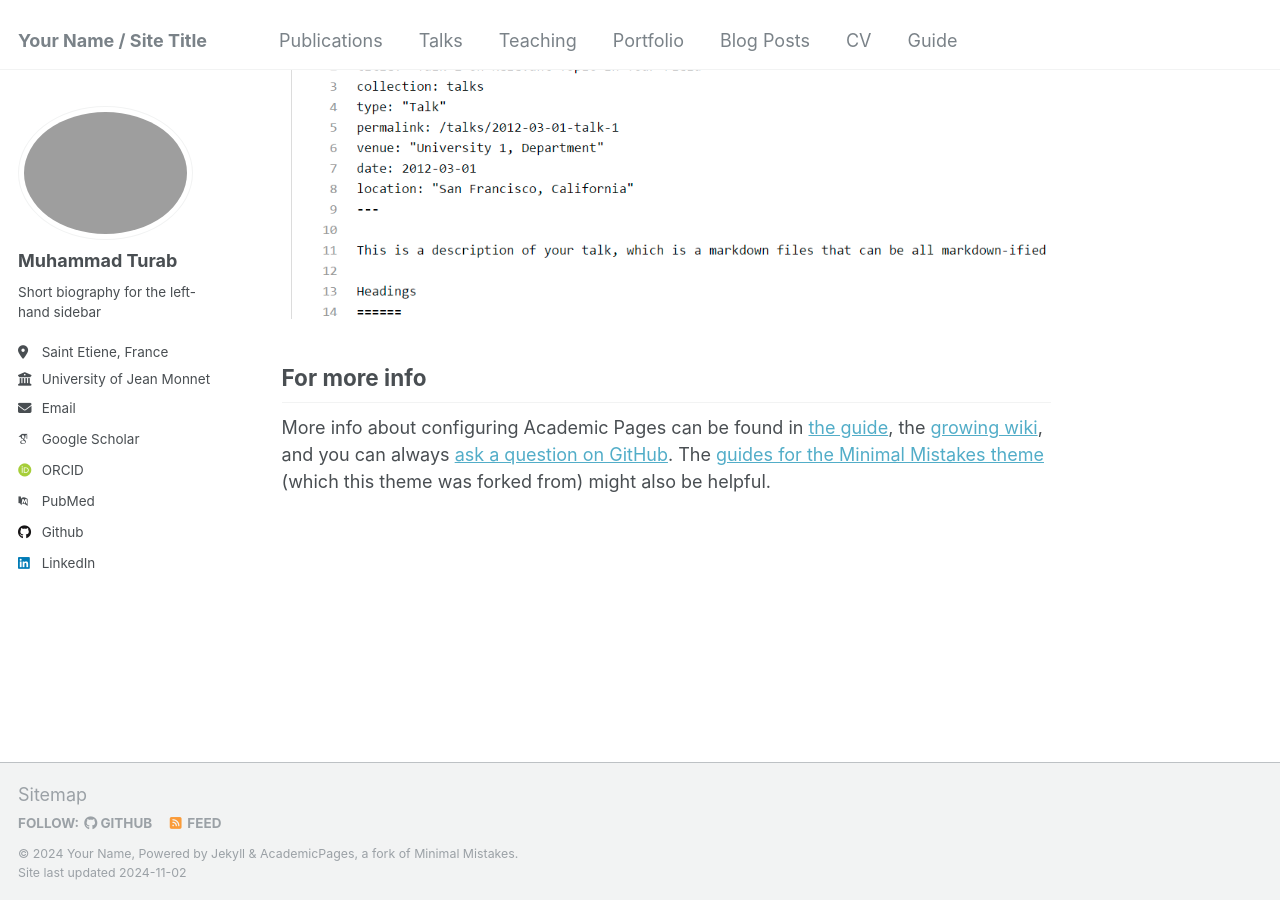
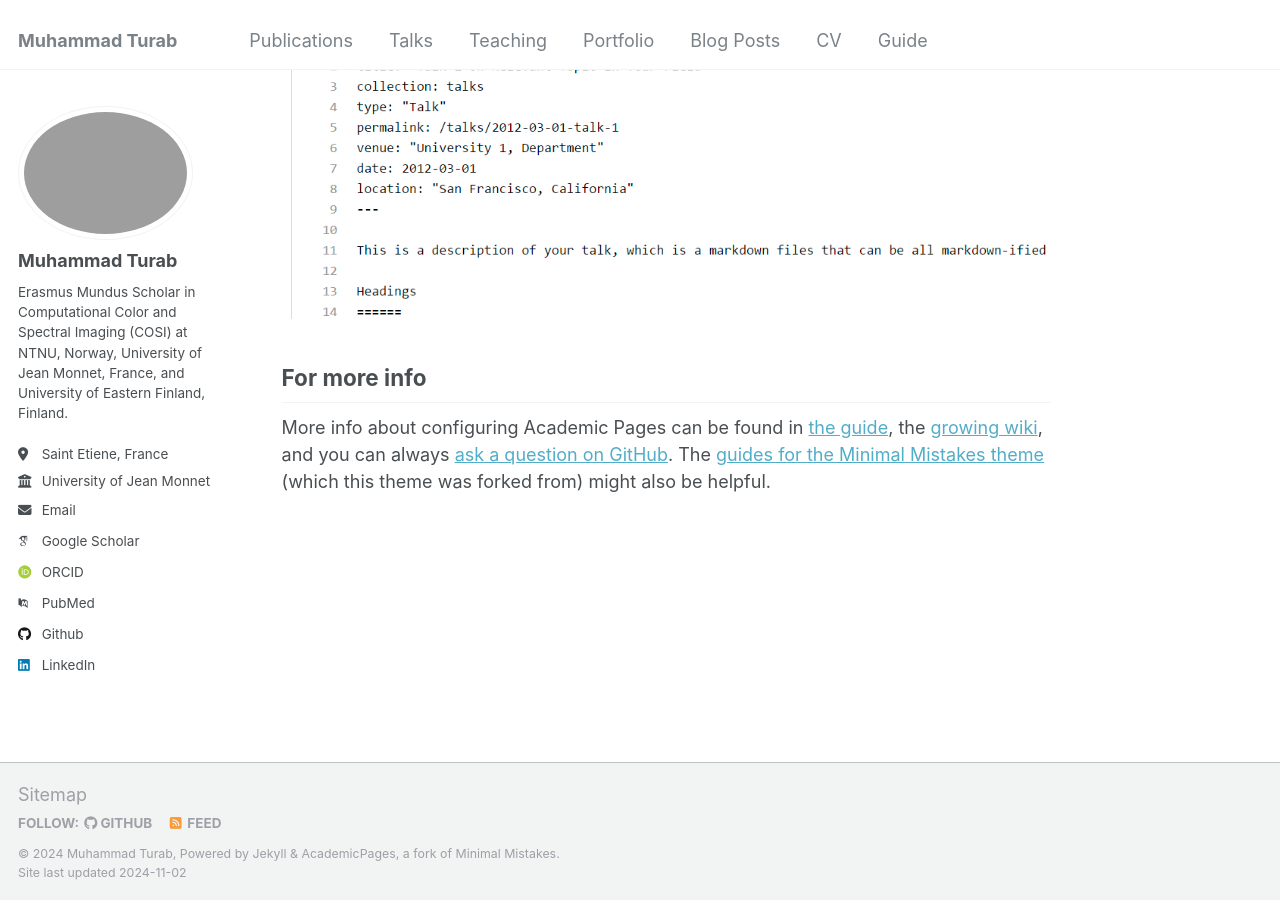
Before and after one commit to turab45/Muhammad-Turab, a Jekyll site: the page built from _pages/about.md, in a window 1280 px wide and 900 px high, scrolled down 2643 px. Built offline with Jekyll 4.4.1, drawn with Linux system fonts in a browser that asks for light colours; some web fonts are replaced.

Commit message:
add details

```diff
--- a/_config.yml
+++ b/_config.yml
@@ -8,13 +8,13 @@
 
 # Basic Site Settings
 locale                   : "en-US"
-title                    : "Your Name / Site Title"
+title                    : "Muhammad Turab"
 title_separator          : "-"
-name                     : &name "Your Name"
-description              : &description "personal description"
+name                     : &name "Muhammad Turab"
+description              : &description "Erasmus Mundus Scholar in Computational Color and Spectral Imaging (COSI) at NTNU, Norway, University of Jean Monnet, France, and University of Eastern Finland, Finland."
 url                      : https://academicpages.github.io # the base hostname & protocol for your site e.g. "https://mmistakes.github.io"
 baseurl                  : "" # the subpath of your site, e.g. "/blog"
-repository               : "academicpages/academicpages.github.io"
+repository               : "turab45/turab45.github.io"
 
 # Site Author - The following control what appear as part of the author content on the side bar.
 #               If a field is blank the icon and link will not appear, otherwise it will be shown.
@@ -24,7 +24,7 @@ author:
   avatar           : "profile-pic.png"
   name             : "Muhammad Turab"
   pronouns         : # example: "she/her"
-  bio              : "Short biography for the left-hand sidebar"
+  bio              : "Erasmus Mundus Scholar in Computational Color and Spectral Imaging (COSI) at NTNU, Norway, University of Jean Monnet, France, and University of Eastern Finland, Finland."
   location         : "Saint Etiene, France"
   employer         : "University of Jean Monnet"
   uri              : # URL
```
